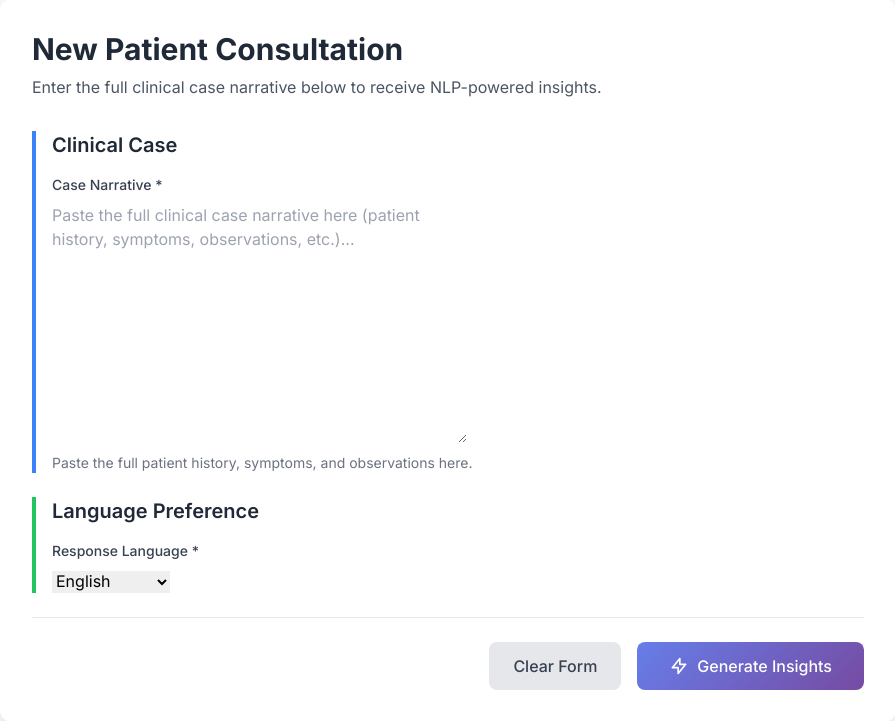
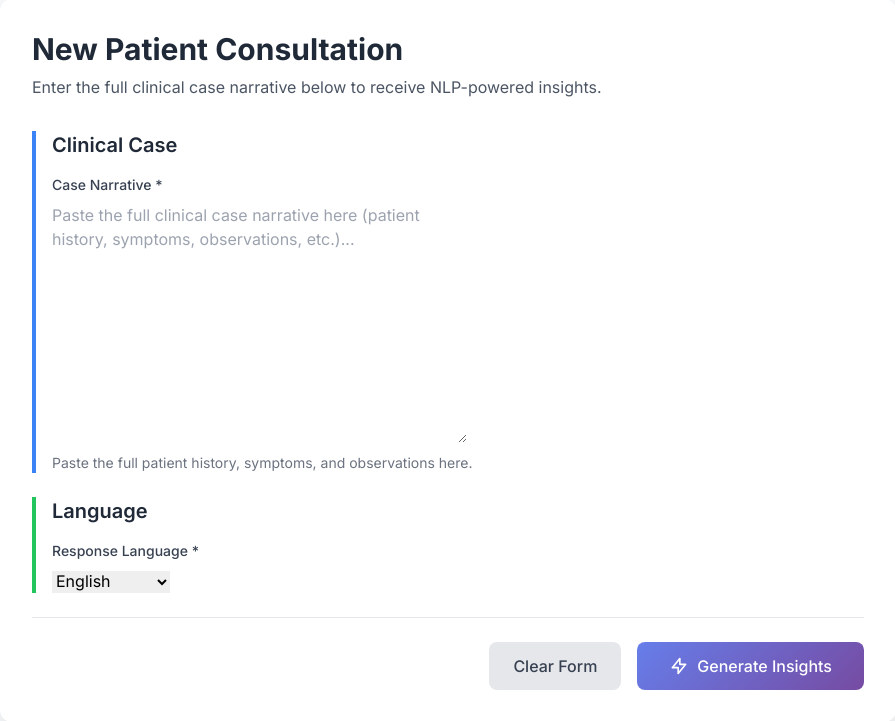
Before and after one commit to Hannah-Nossim/medInsight, a Django app: page /consultation/new/ in a window 1280 px wide. Shown: the part 117-838 px from the top of the page, without its empty margins (192-1087 px from the left). Run offline with Django 5.2, Linux system fonts and the light colour scheme; data comes from the database, SQL or seed files in the repository; some libraries are stand-ins or nearby versions.

Commit message:
updates_1

```diff
--- a/consultations/templates/consultations/consultation_form.html
+++ b/consultations/templates/consultations/consultation_form.html
@@ -30,7 +30,7 @@
             </div>
 
             <div class="border-l-4 border-green-500 pl-4">
-                <h3 class="text-xl font-semibold text-gray-800 mb-4">Language Preference</h3>
+                <h3 class="text-xl font-semibold text-gray-800 mb-4">Language  </h3>
 
                 <div>
                     <label for="id_language" class="block text-sm font-medium text-gray-700 mb-2">
--- a/consultations/templates/consultations/consultation_result.html
+++ b/consultations/templates/consultations/consultation_result.html
@@ -59,7 +59,7 @@
             <a href="{% url 'consultation_form' %}" class="px-6 py-3 bg-gray-200 text-gray-700 rounded-lg font-medium hover:bg-gray-300 transition duration-200">
                 New Consultation
             </a>
-            <a href="#" class="px-6 py-3 gradient-bg text-white rounded-lg font-medium hover:shadow-lg transition duration-200">
+            <a href="{% url 'consultation_edit' %}" class="px-6 py-3 gradient-bg text-white rounded-lg font-medium hover:shadow-lg transition duration-200">
                 Review & Edit
             </a>
         </div>
```
